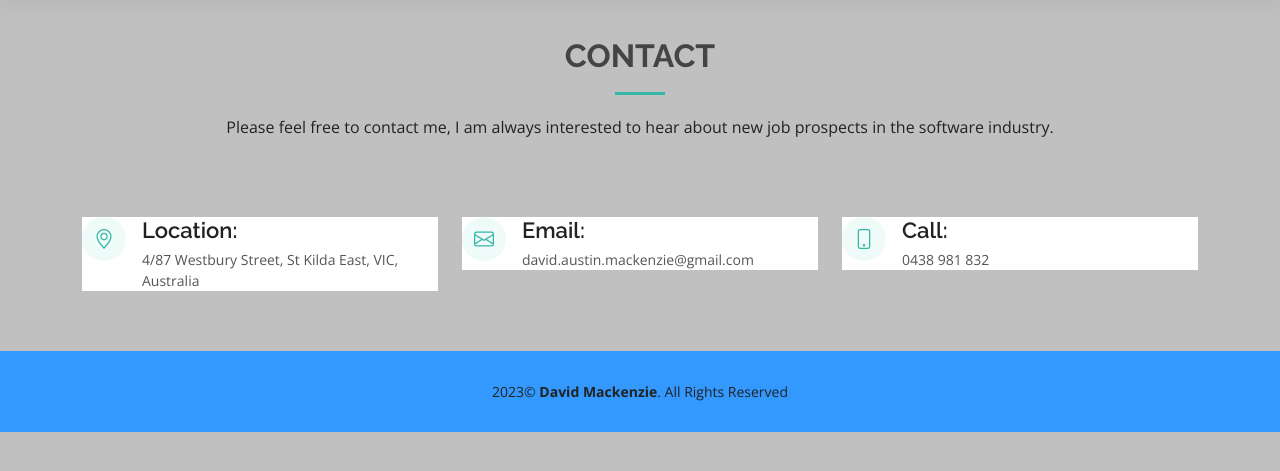
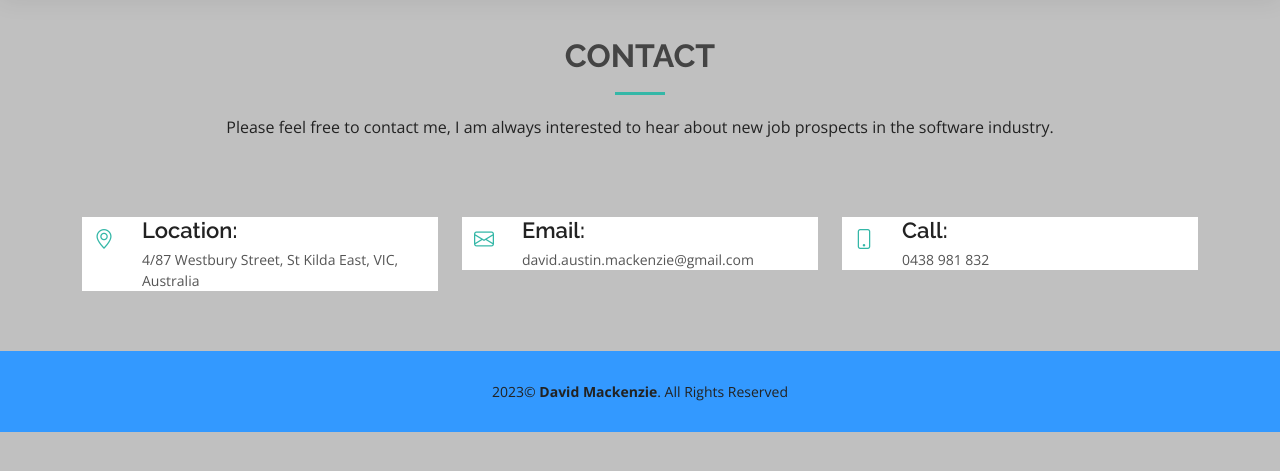
Before and after one commit to DavidAustinMackenzie/davidaustinmackenzie.com.au, a Flask app: page /contact in a window 1280 px wide. Shown: the part 73-544 px from the top of the page. Run offline with Flask 3, Linux system fonts and the light colour scheme; some libraries are stand-ins or nearby versions.

Commit message:
removed contact item background color

```diff
--- a/static/css/styles.css
+++ b/static/css/styles.css
@@ -944,7 +944,6 @@ section {
   float: left;
   width: 44px;
   height: 44px;
-  background: #effbf9;
   display: flex;
   justify-content: center;
   align-items: center;
```
